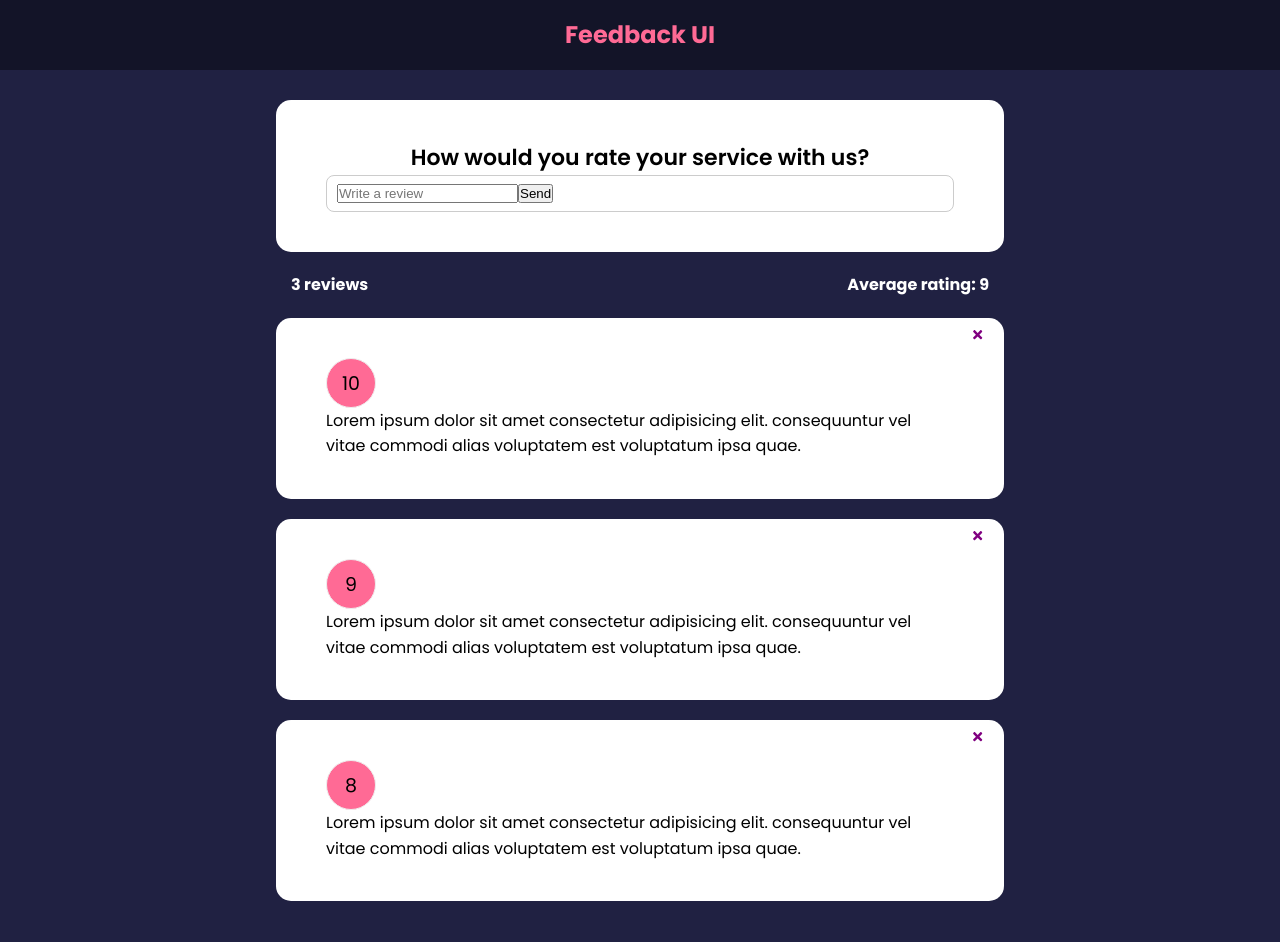
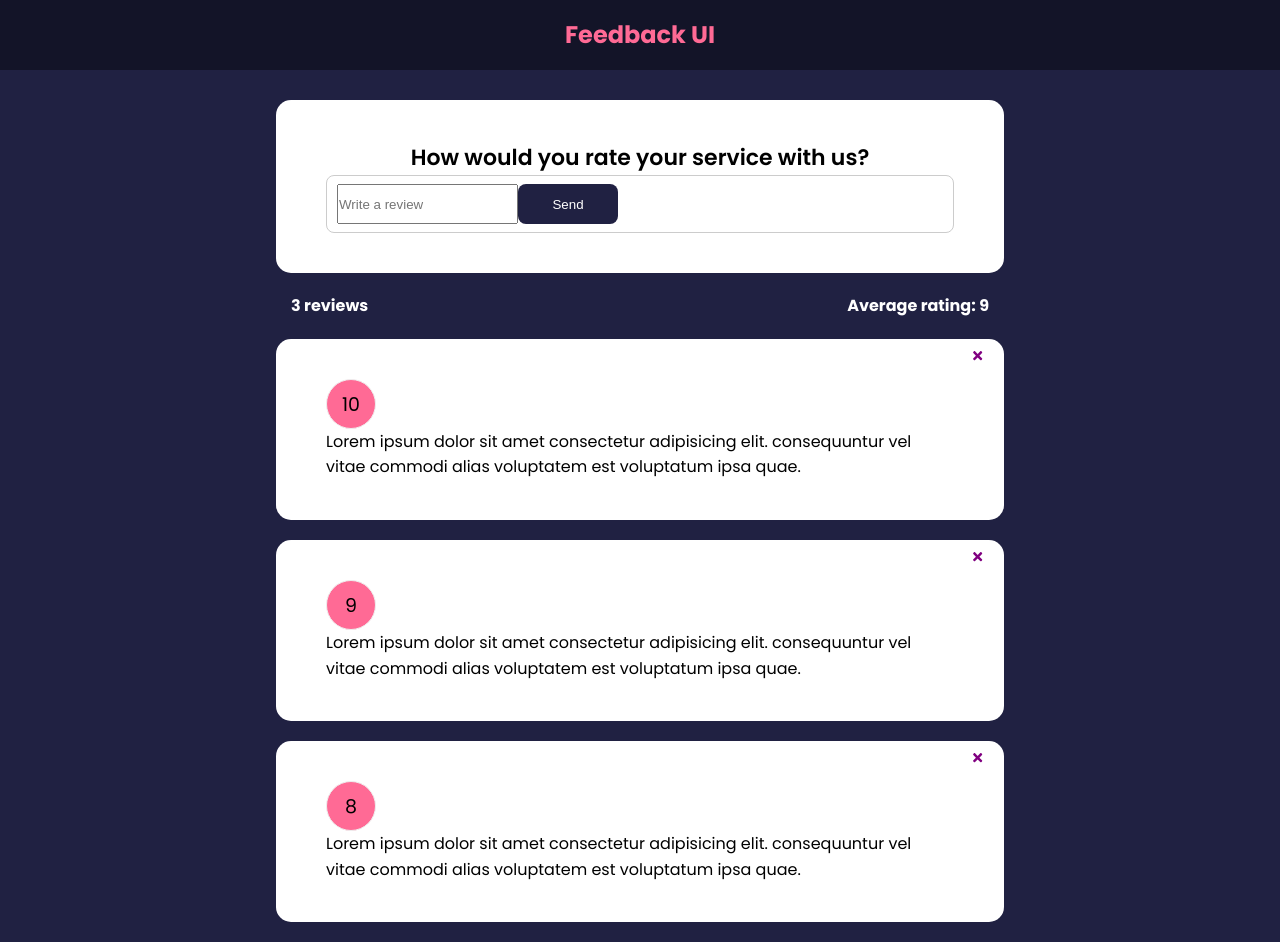
Before and after one commit to EvaGurtovaia/feedback-app, a React (Create React App) app: page / in a window 1280 px wide. Before the commit the page ends 921 px from the top, so only its background shows below. Built offline with nearby package versions, Linux system fonts and the light colour scheme.

Commit message:
Custom button component was added

```diff
--- a/src/components/FeedbackForm.js
+++ b/src/components/FeedbackForm.js
@@ -1,21 +1,27 @@
 import { useState } from "react";
 import Card from "./shared/Card";
+import Button from "./shared/Button";
 import "./FeedbackForm.css";
 
 const FeedbackForm = () => {
     const [newFeedback, setNewFeedback] = useState("");
 
-    const handleTextChange = e => {
-       setNewFeedback(e.target.value);
-    }
+    const handleTextChange = (e) => {
+        setNewFeedback(e.target.value);
+    };
 
     return (
         <Card>
             <form>
                 <h2>How would you rate your service with us?</h2>
                 <div className="input-group">
-                    <input  onChange={handleTextChange}type="text" placeholder="Write a review" value={newFeedback}></input>
-                    <button type="submit">Send</button>
+                    <input
+                        onChange={handleTextChange}
+                        type="text"
+                        placeholder="Write a review"
+                        value={newFeedback}
+                    ></input>
+                    <Button type="submit">Send</Button>
                 </div>
             </form>
         </Card>
--- /dev/null
+++ b/src/components/shared/Button.js
@@ -0,0 +1,15 @@
+function Button({ children, version, type, isDisabled }) {
+    return (
+      <button type={type} disabled={isDisabled} className={`btn btn-${version}`}>
+        {children}
+      </button>
+    )
+  }
+
+  Button.defaultProps = {
+    version: 'primary',
+    type: 'button',
+    isDisabled: false,
+  }
+
+  export default Button;
--- a/src/index.css
+++ b/src/index.css
@@ -16,3 +16,37 @@ body {
 ul {
     list-style: none;
 }
+
+.btn {
+    color: #fff;
+    border: 0;
+    border-radius: 8px;
+    color: #fff;
+    width: 100px;
+    height: 40px;
+    cursor: pointer;
+}
+
+.btn-primary {
+    background-color: #202142;
+}
+
+.btn-secondary {
+    background: #ff6a95;
+}
+
+.btn:hover {
+    transform: scale(0.98);
+    opacity: 0.9;
+}
+
+.btn:disabled {
+    background-color: #cccccc;
+    color: #333;
+    cursor: auto;
+}
+
+.btn:disabled:hover {
+    transform: scale(1);
+    opacity: 1;
+}
```
